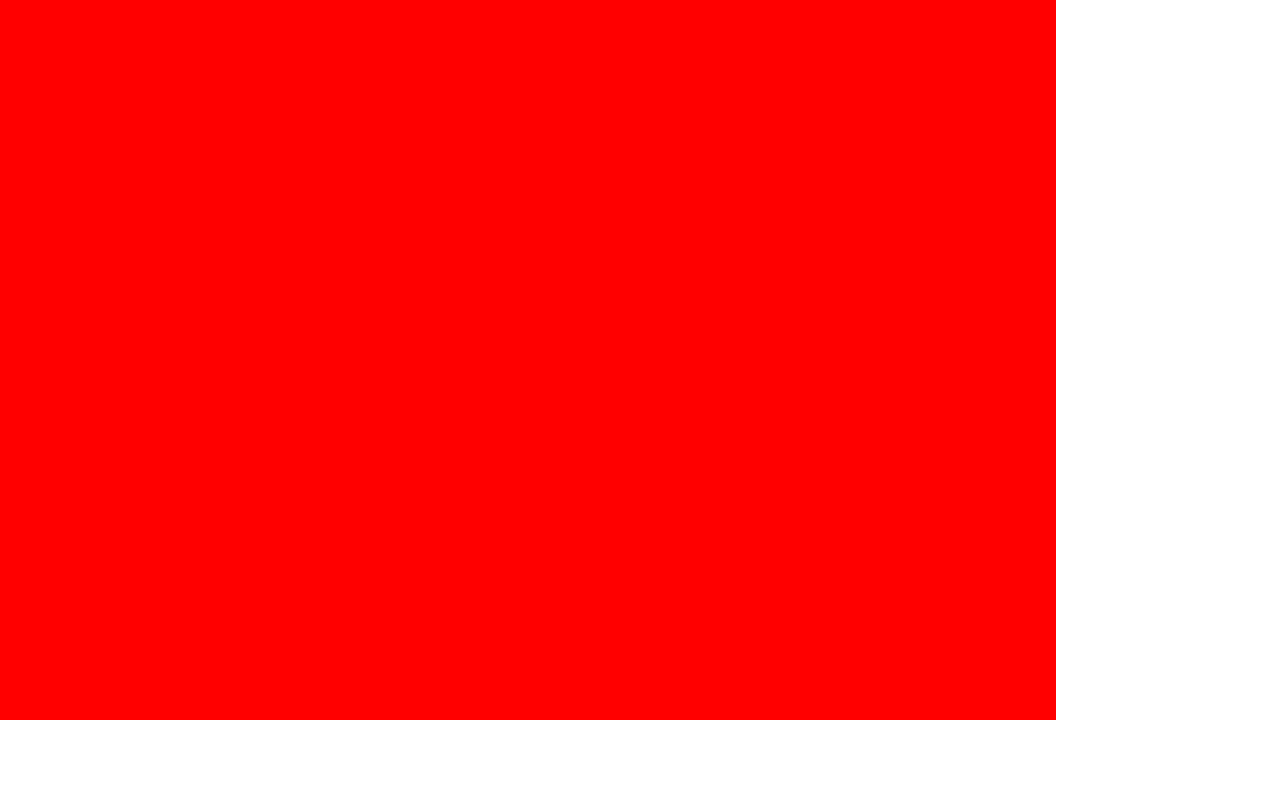
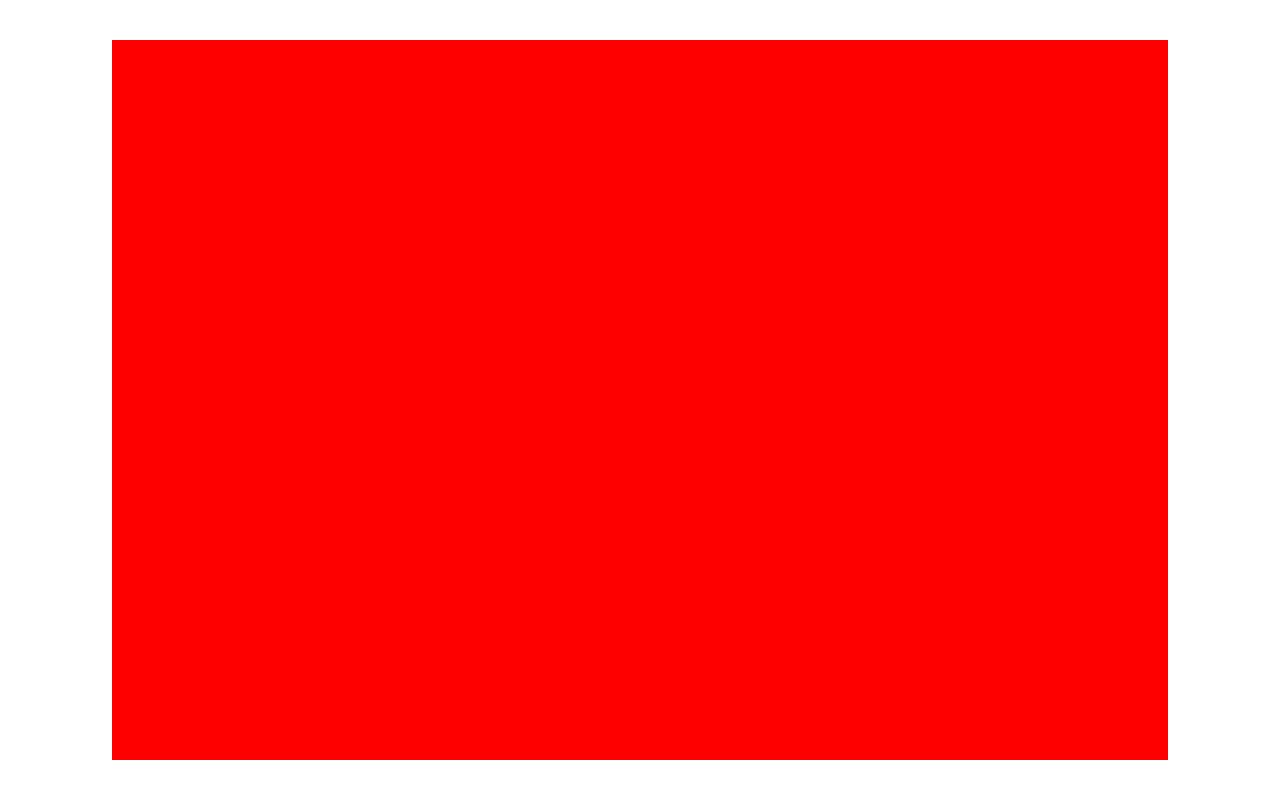
Before and after one commit to lou437104/lou-codes-portfolio, a plain HTML site: page index.html in a window 1280 px wide. Drawn offline with Linux system fonts and the light colour scheme.

Commit message:
cool code

```diff
--- a/style.css
+++ b/style.css
@@ -22,6 +22,13 @@
     --box-shadow: 0 0 .6rem rgba(0,0,0,.2);
 }
 
+body{
+    display: flex;
+    justify-content: center;
+    align-items: center;
+    min-height: 100vh;
+}
+
 .wrapper{
     position: relative;
     width: 66rem;
```
